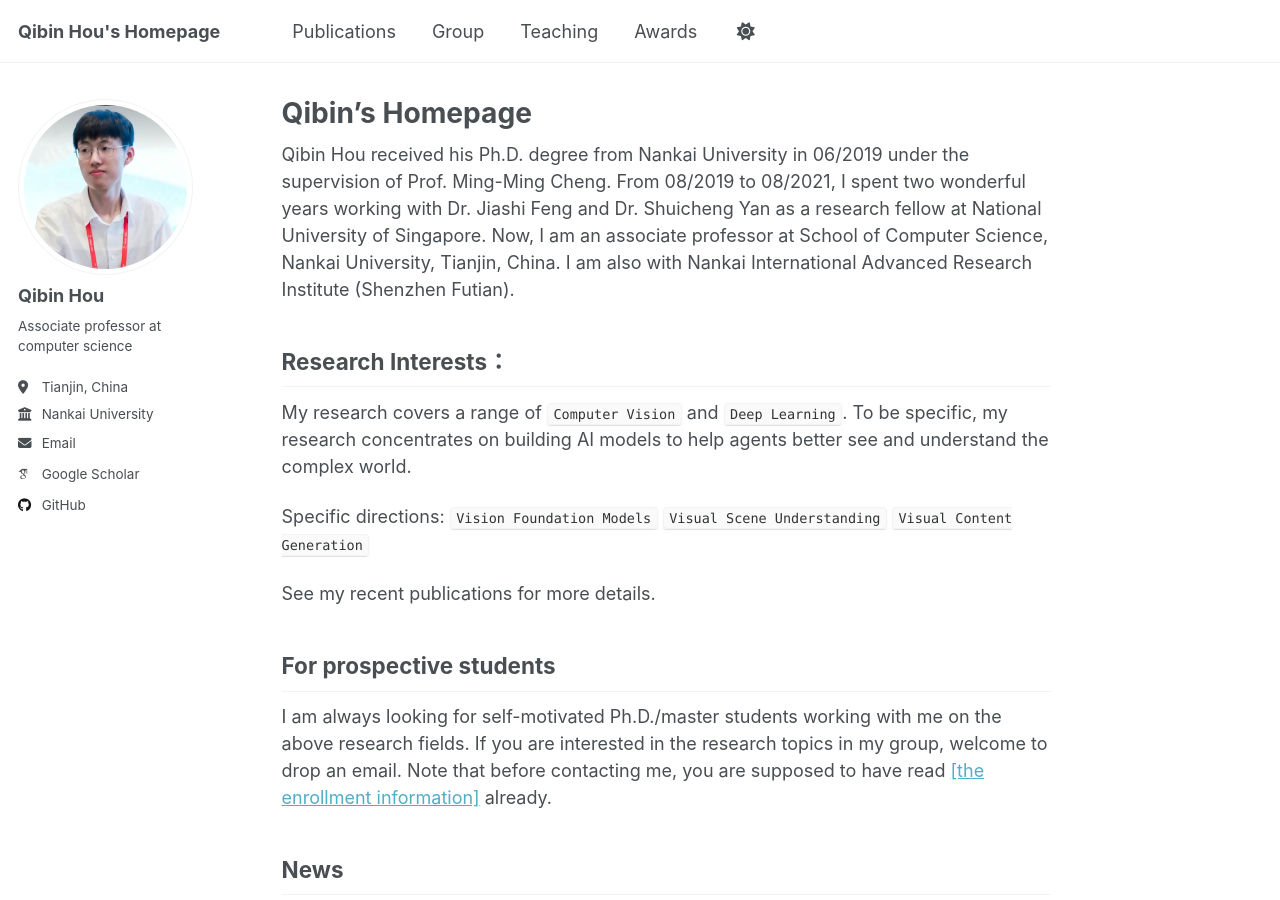
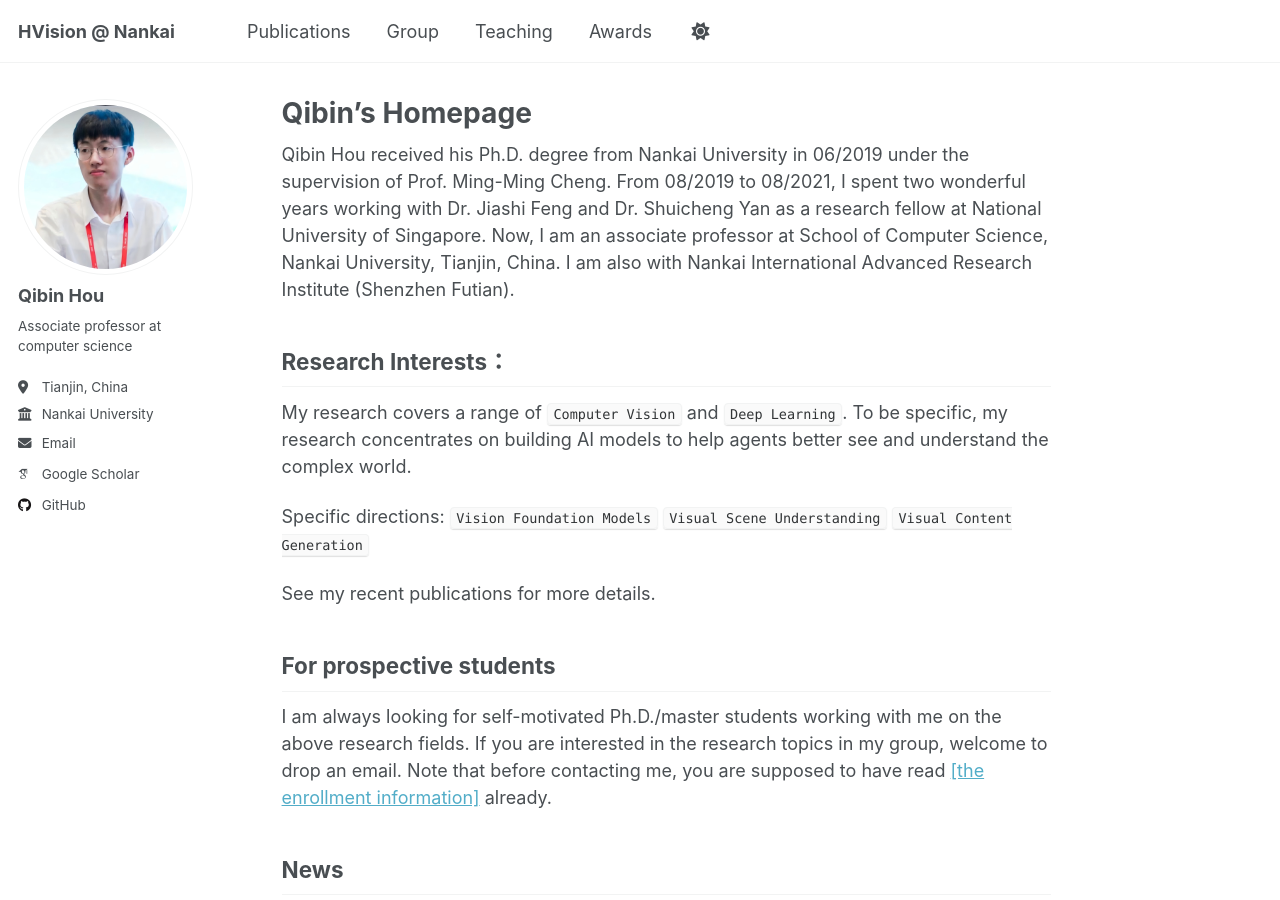
Before and after one commit to houqb/houqb.github.io, a Jekyll site: the page built from _pages/about.md, in a window 1280 px wide and 900 px high. Built offline with Jekyll 4.4.1, drawn with Linux system fonts in a browser that asks for light colours; some web fonts are replaced.

Commit message:
Update _config.yml

```diff
--- a/_config.yml
+++ b/_config.yml
@@ -9,7 +9,7 @@
 # Basic Site Settings
 locale                   : "en-US"
 site_theme               : "default" # Currently available options are "default", "air"
-title                    : "Qibin Hou's Homepage"
+title                    : "HVision @ Nankai"
 title_separator          : "-"
 name                     : &name "Your Name"
 description              : &description "Qibin Hou's Homepage"   # Update this with a general description of your site, this is the default if not overridden by a page
```
